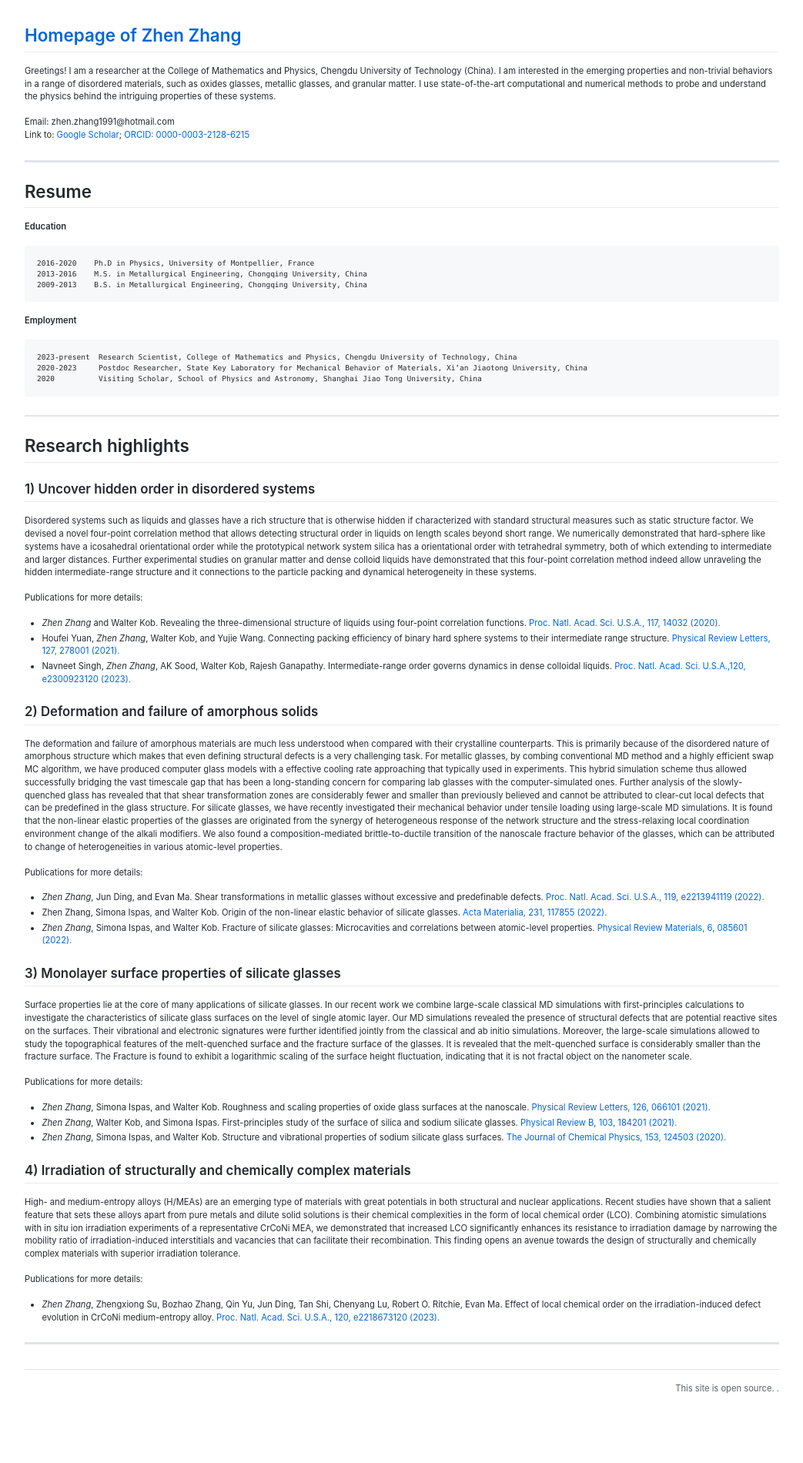
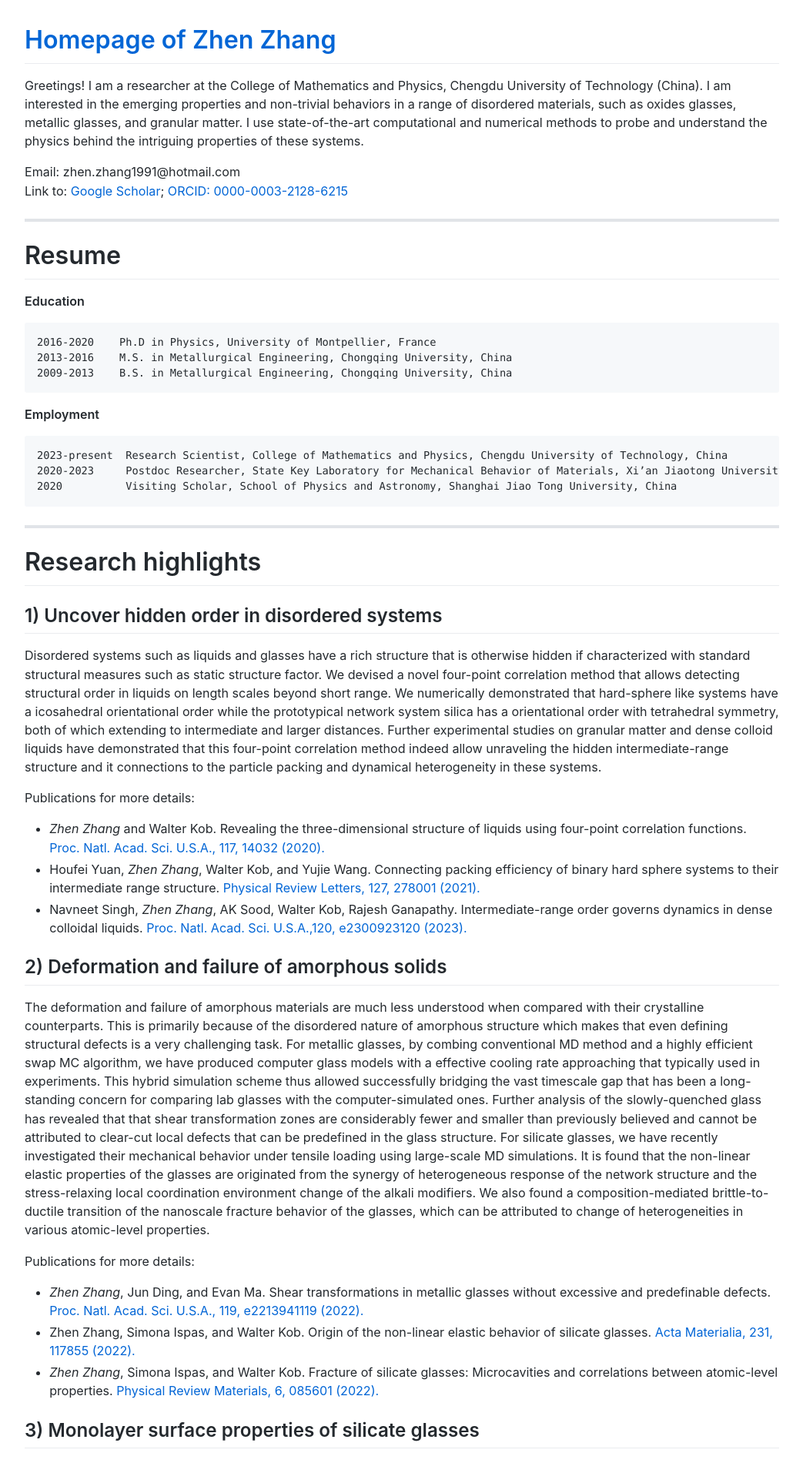
Before and after one commit to zhenzhang1991/zhenzhang1991.github.io, a Jekyll site: the page built from index.md, in a window 1280 px wide. Shown: the top 1900 px of the page at 77% size, without its empty margins (118-1161 px from the left). Built offline with Jekyll 4.4.1, drawn with Linux system fonts in a browser that asks for light colours; comment, search, counter and statistics services are not loaded; before the commit the page ends 1844 px from its top, so only the background shows below that.

Commit message:
Update markdown-body.scss

```diff
--- a/_sass/primer-markdown/lib/markdown-body.scss
+++ b/_sass/primer-markdown/lib/markdown-body.scss
@@ -6,7 +6,7 @@
 // includes some GitHub Flavored Markdown specific styling (like @mentions)
 .markdown-body {
   font-family: $body-font;
-  font-size: 0.8em;
+  font-size: 1.15em;
   line-height: $body-line-height;
   word-wrap: break-word;
 
```
